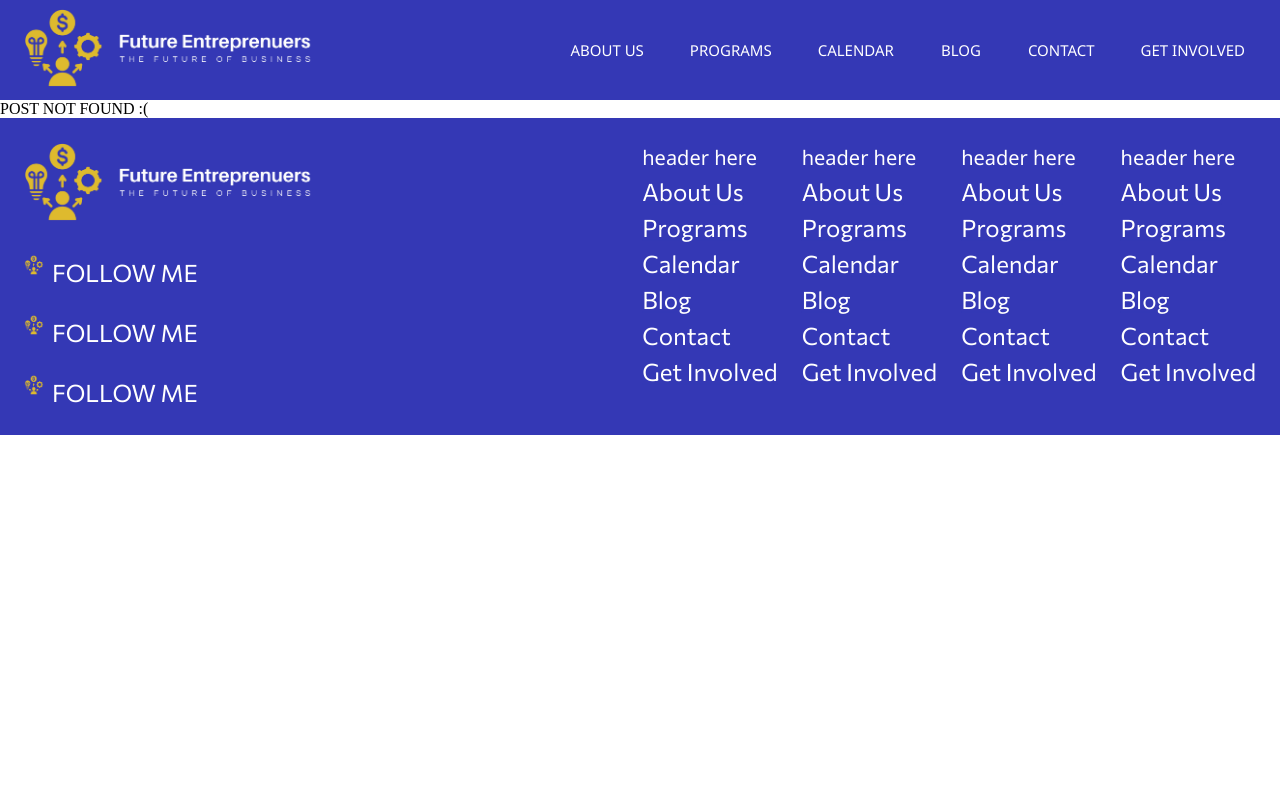
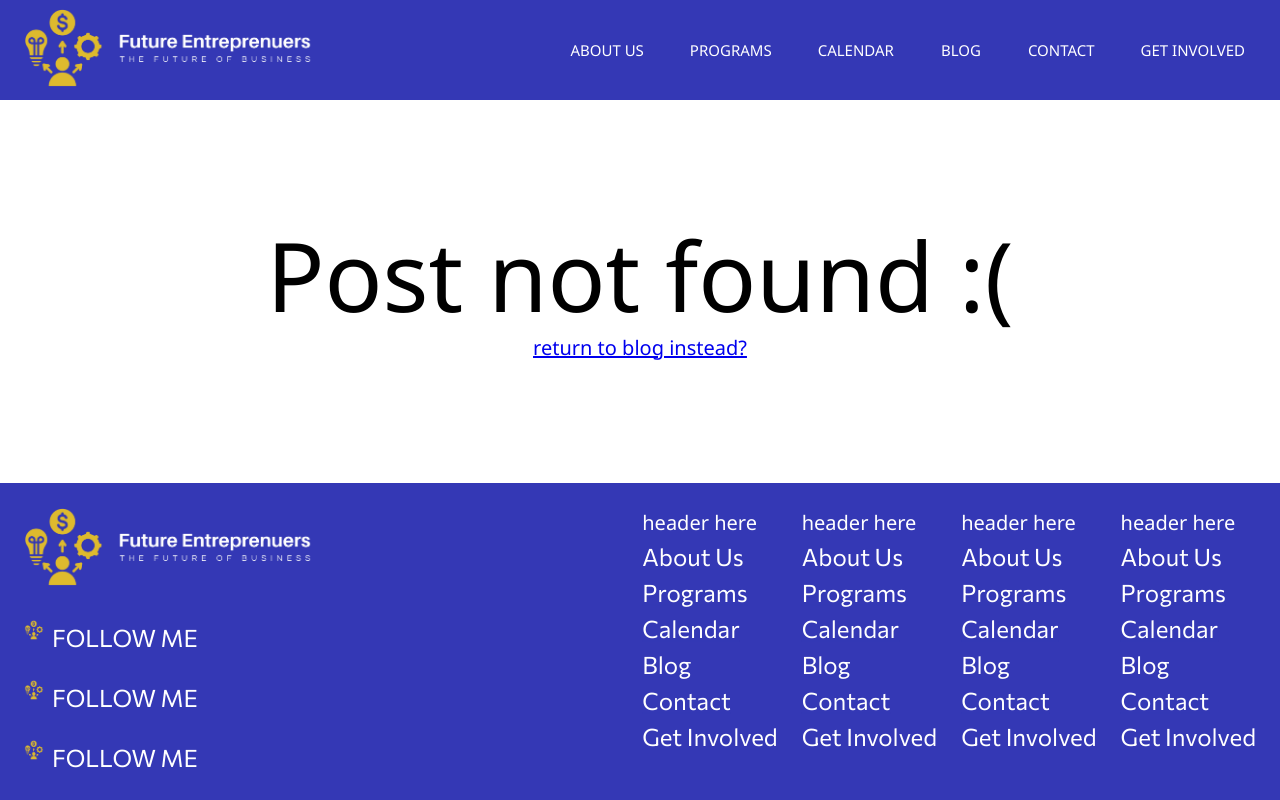
Before and after one commit to andrechen77/Future-Entrepreneurs-Website-2, a React (Create React App) app: page /Blog/1 in a window 1280 px wide. Built offline with nearby package versions, Linux system fonts and the light colour scheme; no server answers; a web font is replaced by a local one.

Commit message:
blog post styling

```diff
--- a/src/App.tsx
+++ b/src/App.tsx
@@ -1,4 +1,4 @@
-import { ThemeProvider } from '@mui/material/';
+import { Box, Stack, ThemeProvider } from '@mui/material/';
 import theme from './theme';
 import NavBar from './components/NavBar';
 import AboutUs from './pages/AboutUs';
@@ -23,15 +23,16 @@ function App() {
 
 	return (
 		<ThemeProvider theme={theme}>
+			<Stack sx={{ minHeight: "100vh" }} justifyContent="space-between">
 				<NavBar links={NavBarLinks}/>
 				<Routes>
 					<Route index  element={<HomePage />} />
-				<Route path='AboutUs'  element={<AboutUs />} />
-				<Route path='Programs'  element={<Programs />} />
-				<Route path='Calendar'  element={<Calendar />} />
-				<Route path='Blog/*'  element={<Blog />} />
-				<Route path='Contact'  element={<Contact />} />
-				<Route path='GetInvolved'  element={<GetInvolved />} />
+					<Route path='AboutUs' element={<AboutUs />} />
+					<Route path='Programs' element={<Programs />} />
+					<Route path='Calendar' element={<Calendar />} />
+					<Route path='Blog/*' element={<Blog />} />
+					<Route path='Contact' element={<Contact />} />
+					<Route path='GetInvolved' element={<GetInvolved />} />
 				</Routes>
 				<Footer>
 					<FooterColumn header="header here" links={NavBarLinks}/>
@@ -39,6 +40,7 @@ function App() {
 					<FooterColumn header="header here" links={NavBarLinks}/>
 					<FooterColumn header="header here" links={NavBarLinks}/>
 				</Footer>
+			</Stack>
 		</ThemeProvider>
 	);
 }
--- a/src/components/Footer.tsx
+++ b/src/components/Footer.tsx
@@ -2,6 +2,7 @@ import { Avatar, Grid, Link, Paper, Stack, Typography } from "@mui/material";
 import { Box } from "@mui/system";
 import { LinkData } from "../types/LinkData";
 import BigLogo from "./BigLogo";
+import { useNavigate } from "react-router-dom";
 
 export function Footer({ children }: { children: JSX.Element[]}) {
 	const footerMain = (
@@ -40,6 +41,8 @@ function SocialIcon({ imgsrc, handle, href }: { imgsrc: string, handle: string,
 }
 
 export function FooterColumn({ header, links }: { header: string, links: LinkData[] }) {
+	const navigate = useNavigate();
+
 	return (
 		<Stack direction="column">
 			<Typography variant="h6">{header}</Typography>
@@ -47,8 +50,8 @@ export function FooterColumn({ header, links }: { header: string, links: LinkDat
 				return (
 					<Link
 						key={link.addr}
-						href={link.addr}
-						sx={{ color: "common.white" }}
+						onClick={() => navigate(link.addr ?? "")}
+						sx={{ color: "common.white", cursor: "pointer" }}
 					>{link.label}</Link>
 				)
 			})}</>
--- a/src/components/NavBar.tsx
+++ b/src/components/NavBar.tsx
@@ -1,6 +1,7 @@
 import { Box, Button, Grid, Stack } from '@mui/material';
 import { LinkData } from "../types/LinkData";
 import BigLogo from './BigLogo';
+import { useNavigate } from 'react-router-dom';
 
 function NavBar({links}: {links: LinkData[]}) {
 	return (
@@ -22,13 +23,15 @@ function NavBar({links}: {links: LinkData[]}) {
 }
 
 function NavBarLinks({links}: {links: LinkData[]}) {
+	const navigate = useNavigate();
+
 	return (
 		<Stack direction={{ xs: "column", md: "row" }} spacing={3}>
 			{links.map(link => {
 				return (
 					<Grid item key={link.label} xs="auto">
 						<Button
-							href={link.addr}
+							onClick={() => navigate(link.addr ?? "")}
 							variant="text"
 							sx={{color: "common.white"}}
 							size="large"
--- a/src/pages/BlogPost.tsx
+++ b/src/pages/BlogPost.tsx
@@ -1,26 +1,39 @@
-import { Box, CircularProgress, Paper, Typography } from "@mui/material";
+import { Box, Container, Skeleton, Typography } from "@mui/material";
 import { usePost } from "../apis/bloggerApi";
-import { useParams } from "react-router-dom";
+import { Link, useParams } from "react-router-dom";
 
 export default function BlogPost() {
 	const postId = useParams().postId ?? "";
 	const { loading, post } = usePost(postId);
 
 	return (
-		loading ? (
-			<Box>
-				LOADING
-				<CircularProgress/>
-			</Box>
-		) : post === null ? (
-			<Box>
-				POST NOT FOUND :(
-			</Box>
-		) : (
-			<Paper elevation={1} sx={{ p: 2, boxShadow: 3, borderRadius: '16px' }}>
-				<Typography variant="h3">{post.title}</Typography>
-				<Box dangerouslySetInnerHTML={{ __html: post.content }}></Box>
-			</Paper>
-		)
+		<Container>
+			{!loading && post === null ? (
+				<Box display="flex" flexDirection="column" justifyContent="center" alignItems="center">
+					<Typography variant="h1">Post not found :(</Typography>
+					<Link to="../"><Typography variant="h6">return to blog instead?</Typography></Link>
+				</Box>
+			) : (
+				<>
+					<Typography variant="h3" sx={{ py: 3 }}>
+						{loading ? <Skeleton variant="text"/> : post!.title}
+					</Typography>
+					<Box sx={{ typography: "body1" }}>
+						{loading ? (
+							<>
+								<Skeleton variant="rectangular" height={500}/>
+								<Skeleton variant="text"/>
+								<Skeleton variant="text"/>
+								<Skeleton variant="text"/>
+								<Skeleton variant="text"/>
+								<Skeleton variant="text"/>
+							</>
+						) : (
+							<div dangerouslySetInnerHTML={{ __html: post!.content }}/>
+						)}
+					</Box>
+				</>
+			)}
+		</Container>
 	);
 }
```
Lines whose indentation alone changed are shown as unchanged.
